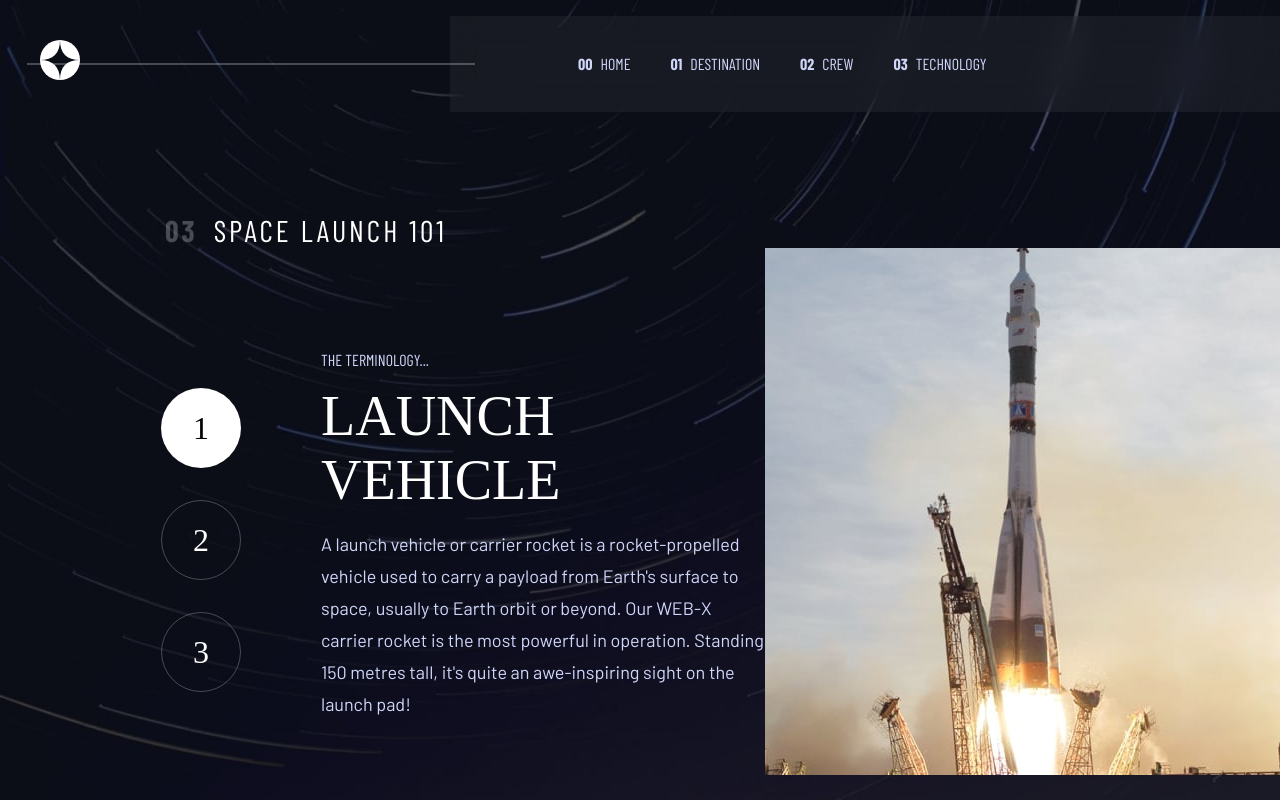
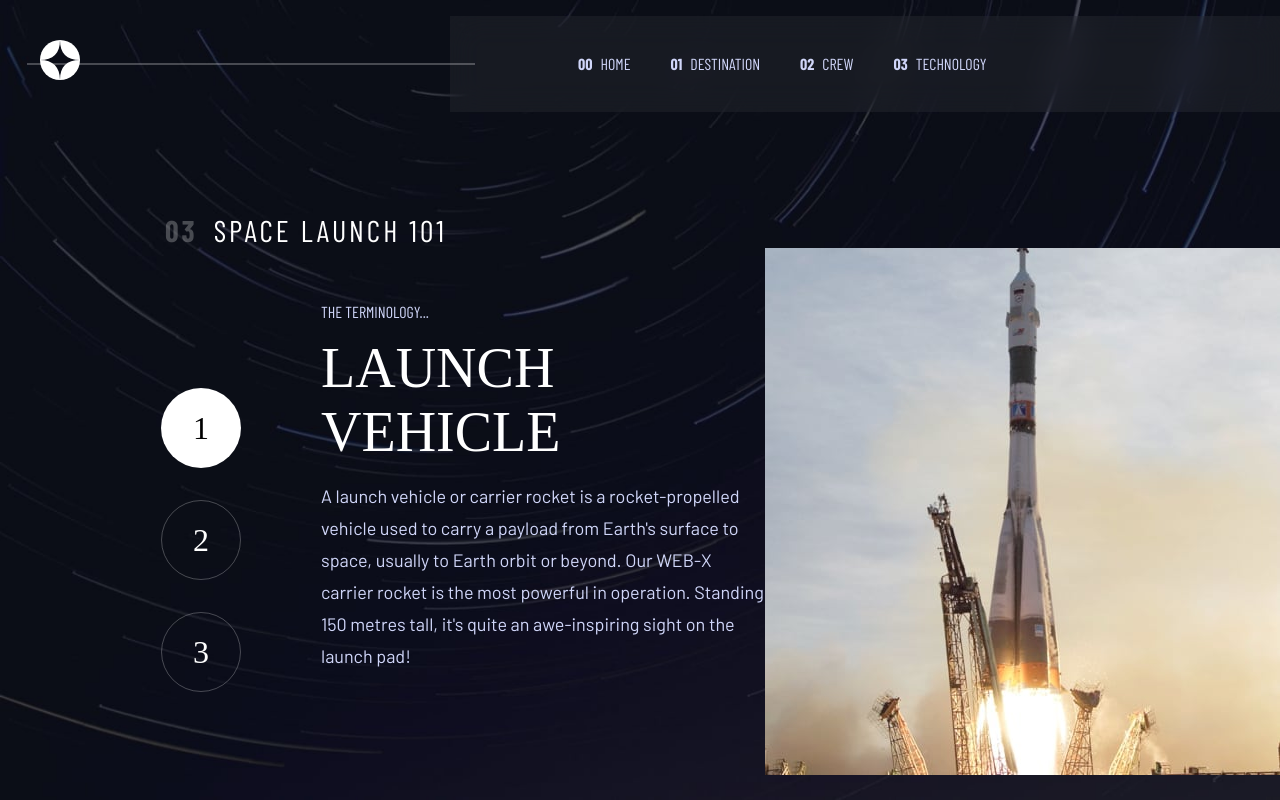
Before and after one commit to FrontendBy-GJ/space-tourism-website, a React (Vite) app: page /technology in a window 1280 px wide. Built offline with nearby package versions, Linux system fonts and the light colour scheme; a web font is replaced by a local one.

Commit message:
style: add padding bottom (article)

```diff
--- a/src/pages/Technology.jsx
+++ b/src/pages/Technology.jsx
@@ -59,7 +59,7 @@ const Technology = () => {
                 key={index}
                 className={`${
                   fact === index ? 'block' : 'hidden'
-                } mx-auto pt-[26px] text-center md:pt-11 lg:text-left`}
+                } mx-auto pt-[26px] text-center md:pt-11 md:pb-24 lg:text-left`}
               >
                 <span className="block font-barlow-condensed text-sm uppercase text-light md:text-base">
                   the terminology...
```
